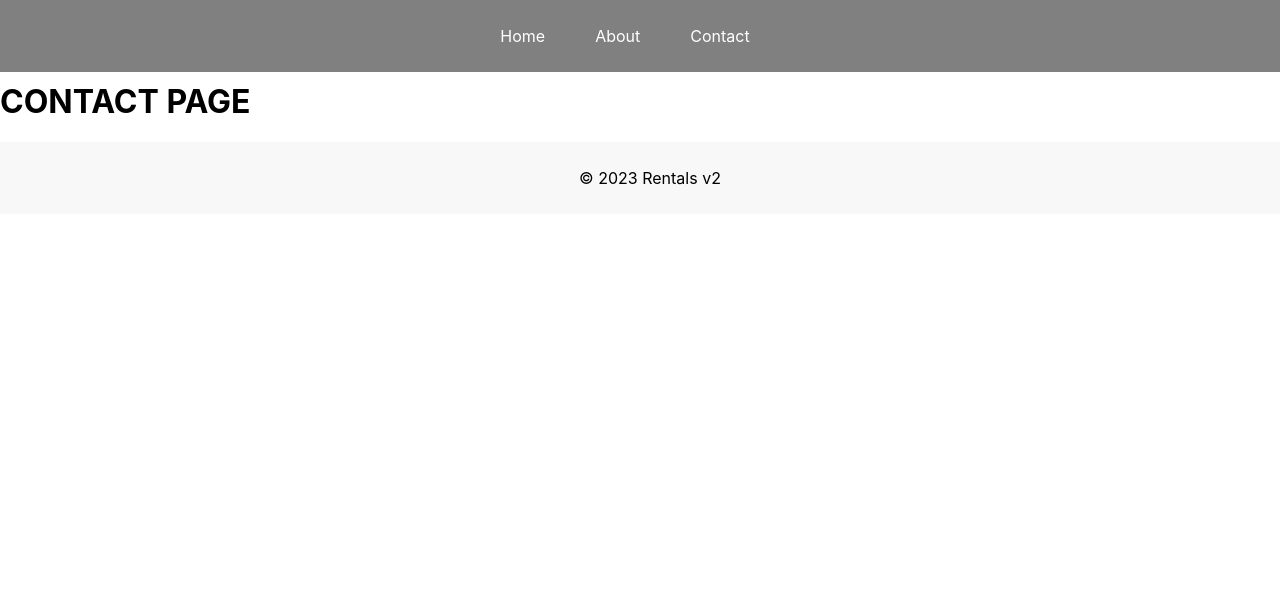
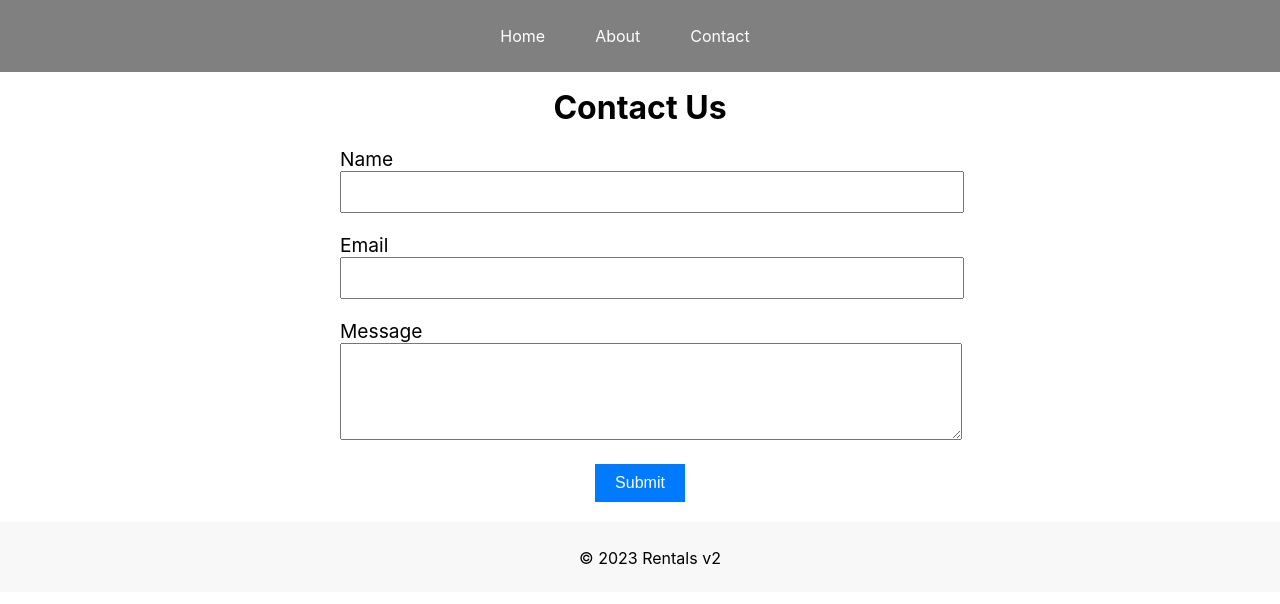
Before and after one commit to kevmgb/rentals-v2-frontend, a React (Create React App) app: page /contact in a window 1280 px wide. Shown: the top 604 px of the page. Built offline with nearby package versions, Linux system fonts and the light colour scheme.

Commit message:
add about, contact page..use useParam over context

```diff
--- a/src/App.css
+++ b/src/App.css
@@ -147,10 +147,82 @@
   align-self: center;
 }
 
+.house-details {
+  max-width: 600px;
+  margin: 0 auto;
+  text-align: center;
+}
+
+.house-details img {
+  max-width: 100%;
+  height: auto;
+}
+
 footer {
+  height: 50px;
+  flex-shrink: 0;
   background-color: #f8f8f8;
   padding: 10px;
   text-align: center;
   bottom: 0;
   width: 100%;
 }
+
+.about {
+  max-width: 800px;
+  margin: 0 auto;
+  padding: 20px;
+  text-align: center;
+}
+
+.about h2 {
+  font-size: 2em;
+  margin-bottom: 10px;
+}
+
+.about p {
+  font-size: 1.2em;
+  line-height: 1.6;
+  margin-bottom: 20px;
+}
+
+.contact {
+  max-width: 600px;
+  margin: 0 auto;
+  padding: 20px;
+  text-align: center;
+}
+
+.contact h2 {
+  font-size: 2em;
+  margin-bottom: 20px;
+}
+
+.form-group {
+  margin-bottom: 20px;
+  text-align: left;
+}
+
+.form-group label {
+  font-size: 1.2em;
+}
+
+.form-group input,
+.form-group textarea {
+  width: 100%;
+  padding: 10px;
+  font-size: 1em;
+}
+
+button {
+  padding: 10px 20px;
+  font-size: 1em;
+  background-color: #007bff;
+  color: #fff;
+  border: none;
+  cursor: pointer;
+}
+
+button:hover {
+  background-color: #0056b3;
+}
--- a/src/components/About.js
+++ b/src/components/About.js
@@ -1,12 +1,24 @@
 import React from "react";
 
 function About() {
-    return (
-        <div>
-          <h1>Test</h1>
-          <h1>ABOUT PAGE </h1>
-        </div>
-      );
+  return (
+    <div className="about">
+
+      <h3>About Us</h3>
+      <h2>About Us</h2>
+      <p>
+        Lorem ipsum dolor sit amet, consectetur adipiscing elit. Quisque at purus a ex ullamcorper semper.
+        Nulla facilisi. Maecenas eget viverra mi. Donec euismod dui at efficitur lacinia. Curabitur consequat
+        urna id enim dapibus auctor. Vestibulum et lacus ut sem interdum ultrices. Aenean posuere vehicula
+        ligula, non accumsan ex ultricies a. Quisque nec elit eget purus venenatis malesuada.
+      </p>
+      <p>
+        In ac eros at purus lacinia volutpat. Nullam eu dui ullamcorper, ullamcorper lectus vitae, porttitor
+        nisl. Quisque tincidunt vestibulum urna, in egestas tortor feugiat sit amet. Nam ullamcorper nunc
+        ut libero lacinia vulputate.
+      </p>
+    </div>
+  );
 }
 
 export default About;
--- a/src/components/Contact.js
+++ b/src/components/Contact.js
@@ -1,12 +1,27 @@
 import React from "react";
 
 function Contact() {
-    return (
-        <div>
-          <h1>Test</h1>
-          <h1>CONTACT PAGE </h1>
+  return (
+    <div className="contact">
+    <h3>TEST</h3>
+      <h2>Contact Us</h2>
+      <form>
+        <div className="form-group">
+          <label htmlFor="name">Name</label>
+          <input type="text" id="name" name="name" required />
         </div>
-      );
+        <div className="form-group">
+          <label htmlFor="email">Email</label>
+          <input type="email" id="email" name="email" required />
+        </div>
+        <div className="form-group">
+          <label htmlFor="message">Message</label>
+          <textarea id="message" name="message" rows="5" required></textarea>
+        </div>
+        <button type="submit">Submit</button>
+      </form>
+    </div>
+  );
 }
 
 export default Contact;
--- a/src/components/DetailsPage.js
+++ b/src/components/DetailsPage.js
@@ -1,13 +1,37 @@
-import React from "react";
+import React, { useState, useEffect } from "react";
 import { useLocation, useParams } from 'react-router-dom';
+import '../App.css';
+import image from '../images/house.jpg';
 
 function DetailsPage() {
     const {id} = useParams();
+    const [houseDetails, setHouseDetails] = useState({});
+    const [loading, setLoading] = useState(true);
+
+    useEffect(() => {
+      fetch(`http://localhost:8080/api/v1/listing/${id}`)
+        .then(response => response.json())
+        .then(data => {
+          setHouseDetails(data);
+          setLoading(false);
+        })
+        .catch(error => {
+          console.error('Error:', error);
+          setLoading(true);
+        });
+    }, {});
+
+    if (loading) {
+      return <div>Loading...</div>
+    }
 
     return (
-        <div>
-          <h1>Test</h1>
-          <h1>House id: {id} </h1>
+        <div className="house-details">
+          <img src={image} />
+          <h1>{houseDetails.name} </h1>
+          <h1>Baths: {houseDetails.baths} </h1>
+          <h1>Beds: {houseDetails.beds} </h1>
+
         </div>
       );
 }
--- a/src/components/Footer.js
+++ b/src/components/Footer.js
@@ -1,8 +1,9 @@
 import React from "react";
+import '../App.css';
 
 const Footer = () => {
     return (
-        <footer>
+        <footer className="footer">
             <p>© 2023 Rentals v2</p>
         </footer>
     )
--- a/src/components/Home.js
+++ b/src/components/Home.js
@@ -5,6 +5,8 @@ import Jumbotron from './Jumbotron';
 
 function Home() {
   const [apartments, setApartments] = useState([]);
+
+  console.log(apartments);
 
   useEffect(() => {
     fetch('http://localhost:8080/api/v1/listings')
@@ -15,12 +17,13 @@ function Home() {
 
   return (
     <>
+    <div class="container">
       <Jumbotron />
         <div className='card-container'>
               {apartments.map(apartment => (
                   <Card id = {apartment.id} name = {apartment.name} beds = {apartment.beds} baths ={apartment.baths}/>
               ))}
-            <Card id="1" name="Three bedroom in Ruaka" beds="1" baths="2" />
+              {/* <Card id="1" name="Three bedroom in Ruaka" beds="1" baths="2" />
               <Card id="2" name="Two bedroom in Ruai" beds="1" baths="2" />
               <Card id="3" name="Bedsitter in Juja" beds="1" baths="2" />
               <Card id="4" name="One bedroom in Kinoo" beds="1" baths="2" />
@@ -29,7 +32,8 @@ function Home() {
               <Card id="7" name="Three bedroom in Ruaka" beds="1" baths="2" />
               <Card id="8" name="Three bedroom in Ruaka" beds="1" baths="2" />
               <Card id="9" name="Three bedroom in Ruaka" beds="1" baths="2" />
-            <Card id="10" name="Three bedroom in Ruaka" beds="1" baths="2" />
+              <Card id="10" name="Three bedroom in Ruaka" beds="1" baths="2" /> */}
+        </div>
     </div>
     </>
   );
--- a/src/components/ResultsPage.js
+++ b/src/components/ResultsPage.js
@@ -13,7 +13,7 @@ const ResultsPage = () => {
 
           <div className='card-container'>
             {results.map((apartment, index) => (
-              <Card name = {apartment.name} bed = {apartment.beds} baths ={apartment.baths}/>
+              <Card id = {apartment.id} name = {apartment.name} bed = {apartment.beds} baths ={apartment.baths}/>
             ))}
           </div>
         ) : (
```
Lines whose indentation alone changed are shown as unchanged.
